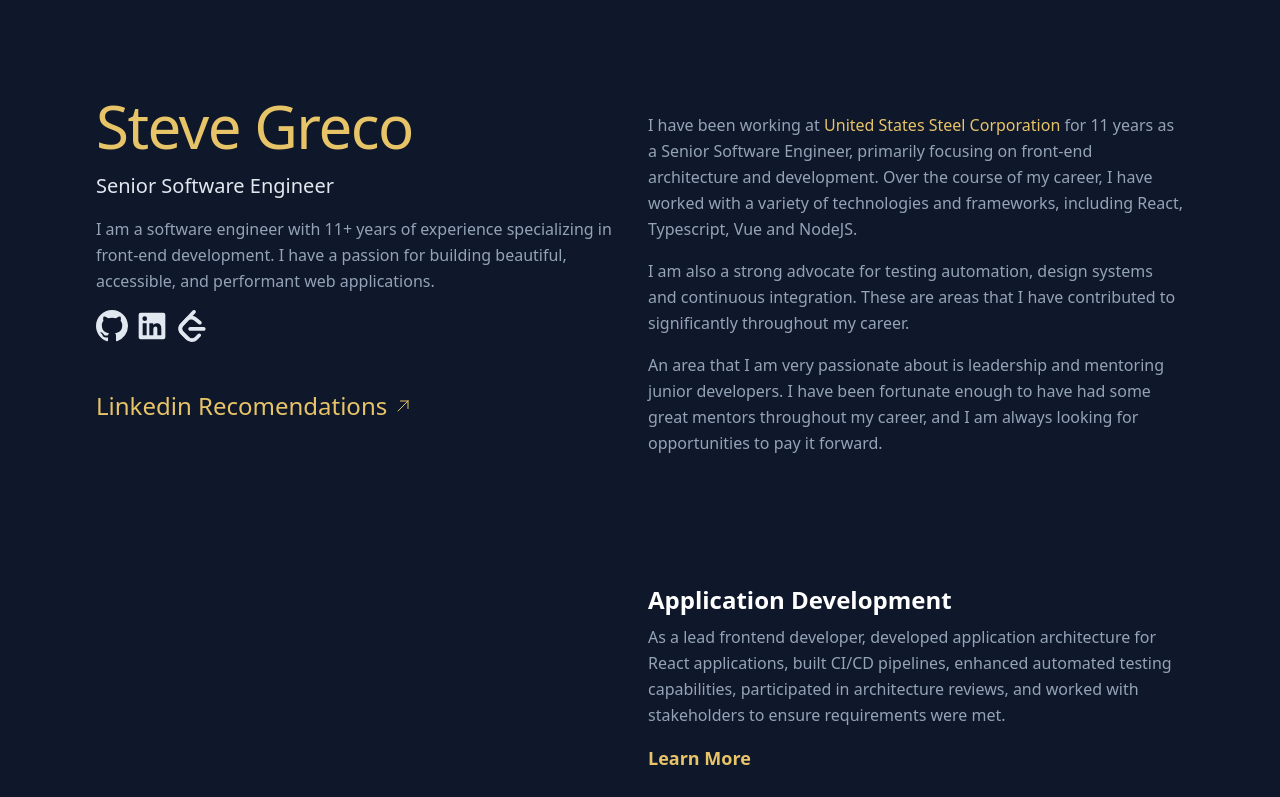
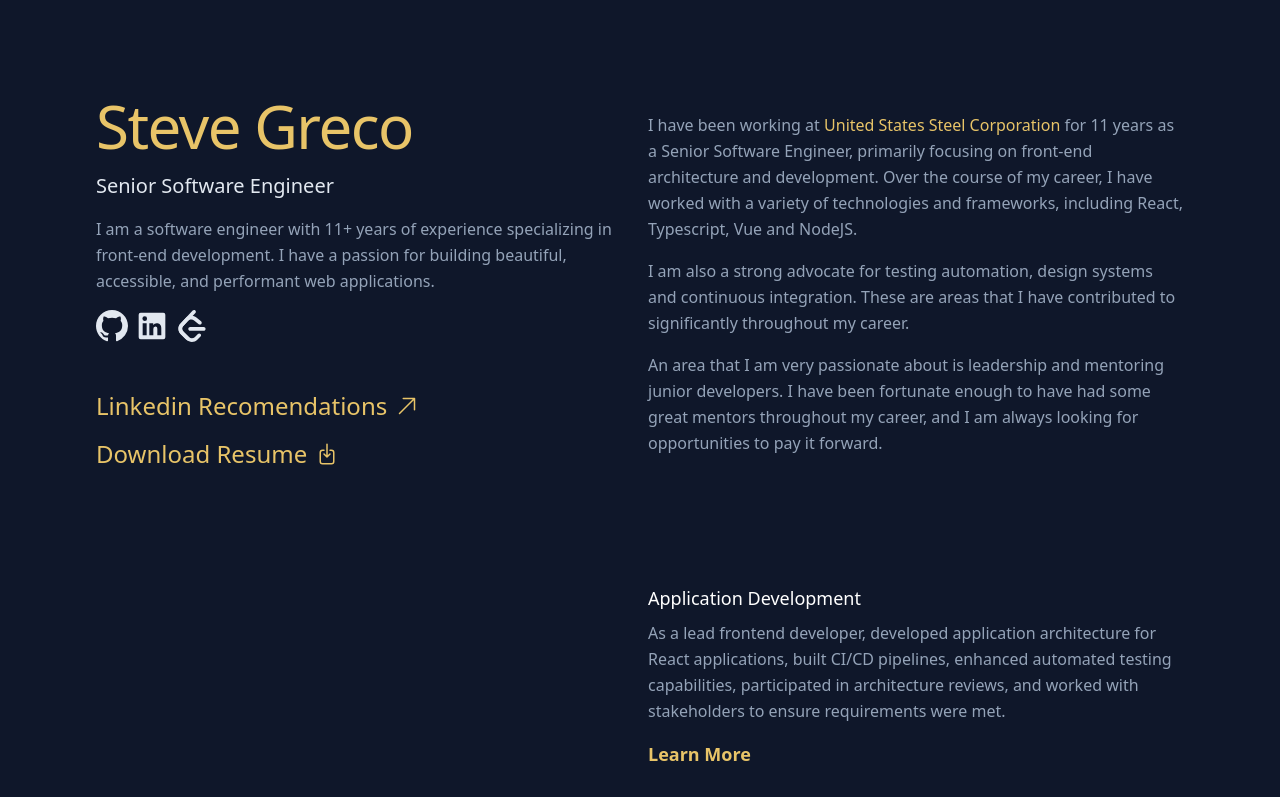
Before and after one commit to steveg152/stevegreco.dev, an Astro site: page / in a window 1280 px wide. Shown: the top 797 px of the page. Built offline with nearby package versions, Linux system fonts and the light colour scheme; Astro itself is replaced by a stand-in of ours.

Commit message:
feat: created reusable Astro components

```diff
--- a/src/components/Heading.astro
+++ b/src/components/Heading.astro
@@ -26,6 +26,6 @@ const myFade = {
 const { title } = Astro.props
 ---
 
-<h4 class="text-2xl text-white font-semibold mb-2" transition:animate={myFade}>
+<h4 class="text-base lg:text-lg text-white mb-2" transition:animate={myFade}>
   {title}
 </h4>
--- a/src/components/HeroLinks.astro
+++ b/src/components/HeroLinks.astro
@@ -1,4 +1,4 @@
-<div class="mt-12 flex flex-col gap-4 text-2xl">
+<div class="mt-12 flex flex-col gap-4 text-lg lg:text-2xl">
   <a
     class="text-primary hover:text-primary-400 flex gap-2 items-center justify-start cursor-pointer"
     href="https://www.linkedin.com/in/steve-greco/details/recommendations"
@@ -11,7 +11,7 @@
       viewBox="0 0 24 24"
       stroke-width="1.5"
       stroke="currentColor"
-      class="w-4 h-4 hover:h-6 hover:w-6"
+      class="h-4 w-4 lg:h-6 lg:w-6"
     >
       <path
         stroke-linecap="round"
@@ -19,4 +19,25 @@
         d="m4.5 19.5 15-15m0 0H8.25m11.25 0v11.25"></path>
     </svg>
   </a>
+  <a
+    class="text-primary hover:text-primary-400 flex gap-2 items-center justify-start cursor-pointer"
+    href="/Resume.pdf"
+    target="_blank"
+  >
+    Download Resume
+    <svg
+      xmlns="http://www.w3.org/2000/svg"
+      fill="none"
+      viewBox="0 0 24 24"
+      stroke-width="1.5"
+      stroke="currentColor"
+      class="h-4 w-4 lg:w-6 lg:h-6"
+    >
+      <path
+        stroke-linecap="round"
+        stroke-linejoin="round"
+        d="M9 8.25H7.5a2.25 2.25 0 0 0-2.25 2.25v9a2.25 2.25 0 0 0 2.25 2.25h9a2.25 2.25 0 0 0 2.25-2.25v-9a2.25 2.25 0 0 0-2.25-2.25H15M9 12l3 3m0 0 3-3m-3 3V2.25"
+      ></path>
+    </svg>
+  </a>
 </div>
--- /dev/null
+++ b/src/components/Link.astro
@@ -0,0 +1,31 @@
+---
+interface Props {
+  slug: string
+  external?: boolean
+}
+
+const { slug, external }: Props = Astro.props
+---
+
+{
+  external && (
+    <a
+      class="text-primary-300 text-sm lg:text-base inline-block"
+      target="_blank"
+      href={slug}
+    >
+      <slot />
+    </a>
+  )
+}
+
+{
+  !external && (
+    <a
+      class="text-primary-300 text-sm lg:text-base inline-block"
+      href={'/experience/' + slug}
+    >
+      <slot />
+    </a>
+  )
+}
```
